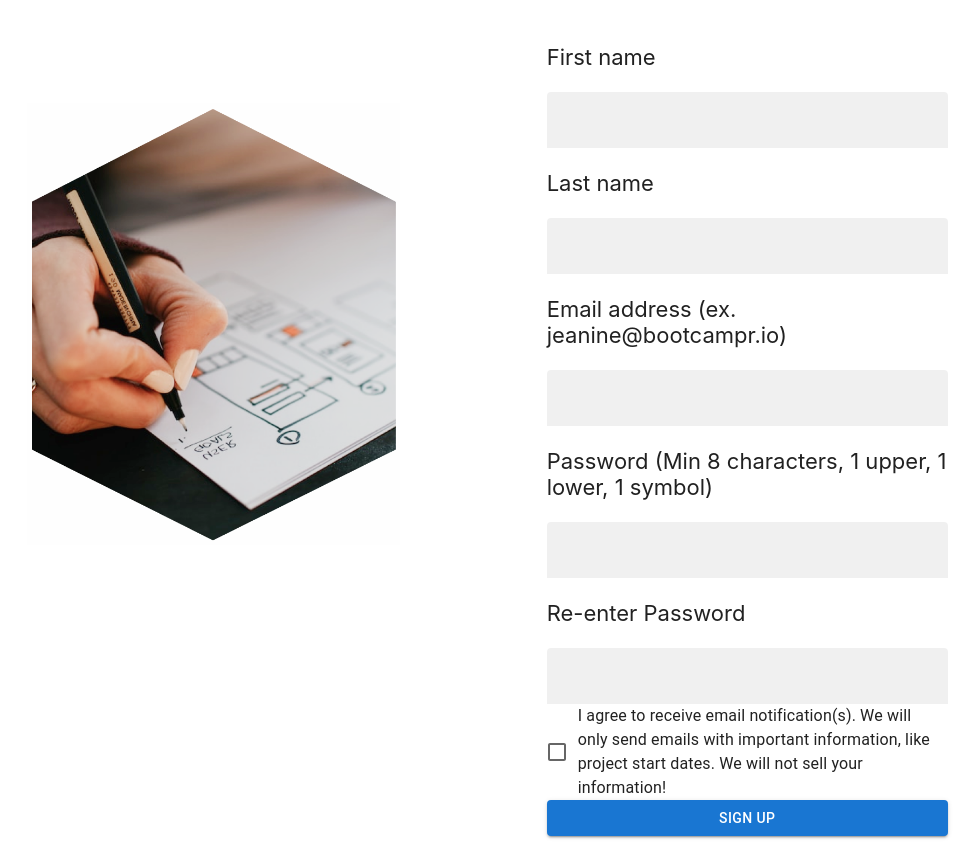
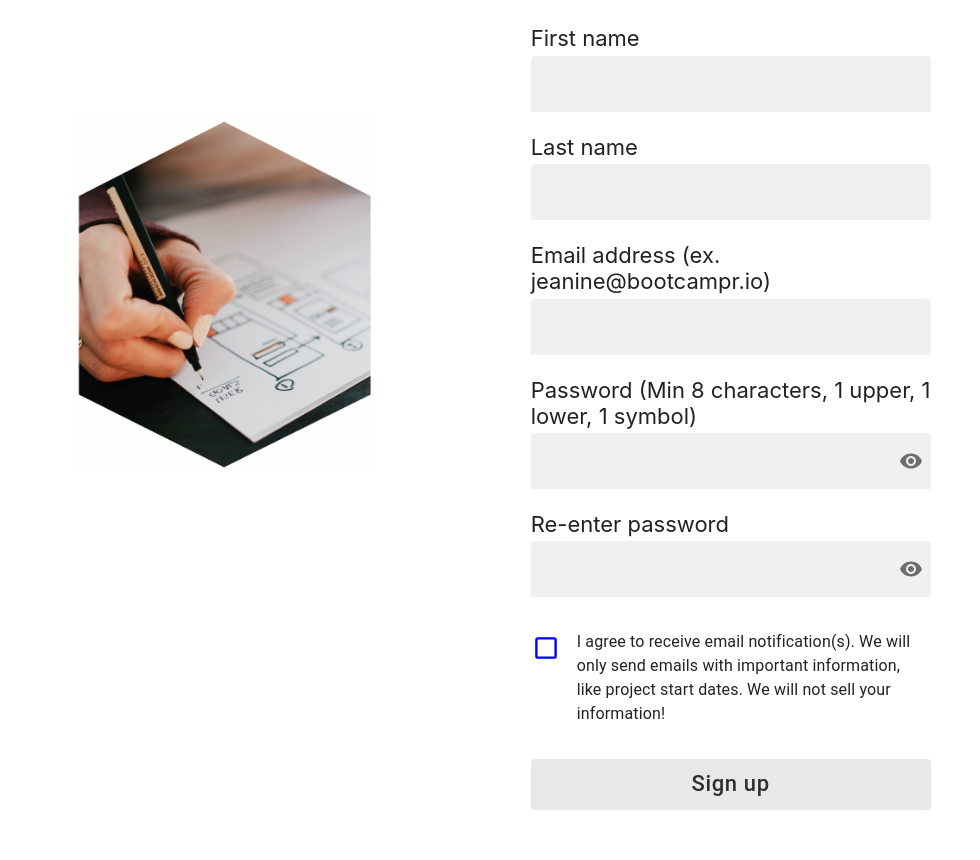
Before and after one commit to yeezick/bootcampr-assessment, a React (Create React App) app in the folder frontend/: page /sign-up in a window 1280 px wide. Shown: the part 300-1160 px from the top of the page, without its empty margins (216-1196 px from the left). After the commit the page ends 1110 px from the top, so only its background shows below. Built offline with nearby package versions, Linux system fonts and the light colour scheme.

Commit message:
Installed MUI icons and added Visibility toggle for password entries

```diff
--- a/frontend/package.json
+++ b/frontend/package.json
@@ -5,6 +5,7 @@
   "dependencies": {
     "@emotion/react": "^11.11.1",
     "@emotion/styled": "^11.11.0",
+    "@mui/icons-material": "^5.14.18",
     "@mui/material": "^5.14.17",
     "@testing-library/jest-dom": "^5.17.0",
     "@testing-library/user-event": "^13.5.0",
--- a/frontend/src/screens/Register/Register.scss
+++ b/frontend/src/screens/Register/Register.scss
@@ -5,16 +5,17 @@
     margin-top: 50px;
 
     h1 {
-        font-size: 50px;
+        font-size: 52px;
         margin: 0;
     }
 
     h2 {
-        font-size: 33px;
+        font-size: 34px;
     }
 
 
     & p {
         font-size: 22px;
+        margin-block-end: 0.2em;
     }
 }
--- a/frontend/src/screens/Register/Register.tsx
+++ b/frontend/src/screens/Register/Register.tsx
@@ -21,10 +21,8 @@ export const Register: React.FC = () => {
 
     const [showPassword, setShowPassword] = React.useState(false);
 
-    const handleClickShowPassword = () => setShowPassword((show) => !show);
-
-    const handleMouseDownPassword = (event: React.MouseEvent<HTMLButtonElement>) => {
-        event.preventDefault();
+    const handleClickShowPassword = () => {
+        setShowPassword(!showPassword);
     };
 
 return (
@@ -44,7 +42,7 @@ return (
                     sx={{
                         backgroundImage: 'url('+ RegisterPageImage+')',
                         backgroundRepeat: 'no-repeat',
-                        backgroundSize: '50%',
+                        backgroundSize: '40%',
                         backgroundPosition: '65% 25%',
                     }}
                 />
@@ -53,10 +51,8 @@ return (
                         component="form"
                         // onSubmit={handleRegister}
                         sx={{
-                        my: 3,
-                        mx: 2,
                         display: 'grid',
-                        gridTemplateColumns: { sm: '80%'},
+                        gridTemplateColumns: { sm: '75%'},
                         }}
                     >
                         <FormControl variant="standard">
@@ -67,30 +63,74 @@ return (
                             <p>Email address (ex. jeanine@bootcampr.io)</p>
                             <TextField required id="email" variant="filled" InputProps={{ disableUnderline: true}}/>
                             <p>Password (Min 8 characters, 1 upper, 1 lower, 1 symbol)</p>
-                            <TextField required id="password" type="password" variant="filled" InputProps={{ disableUnderline: true}}>
-                                <InputLabel htmlFor="outlined-adornment-password"></InputLabel>
-                                <OutlinedInput
-                                    id="outlined-adornment-password"
-                                    type={showPassword ? 'text' : 'password'}
-                                    endAdornment={
+                            <TextField
+                                required
+                                id="password"
+                                type="password"
+                                // value={password}
+                                variant="filled"
+                                InputProps={{
+                                    disableUnderline: true,
+                                    endAdornment: (
                                         <InputAdornment position="end">
                                             <IconButton
                                                 aria-label="toggle password visibility"
                                                 onClick={handleClickShowPassword}
-                                        onMouseDown={handleMouseDownPassword}
                                                 edge="end"
                                             >
-                                        {/* {showPassword ? <VisibilityOff /> : <Visibility />} */}
+                                                {showPassword ? <VisibilityOff /> : <Visibility />}
                                             </IconButton>
                                         </InputAdornment>
-                                    }
-                                    label="Password "
-                                />
+                                    )}}>
                             </TextField>
-                            <p>Re-enter Password</p>
-                            <TextField id="reentered-password" type="password" variant="filled" InputProps={{ disableUnderline: true}}/>
-                            <FormControlLabel control={<Checkbox value="allowEmails" />} label="I agree to receive email notification(s). We will only send emails with important information, like project start dates. We will not sell your information!" labelPlacement="end"/>
-                            <Button variant="contained">Sign up</Button>
+                            <p>Re-enter password</p>
+                            <TextField
+                                required
+                                id="re-entered-password"
+                                type="password"
+                                // value={password}
+                                variant="filled"
+                                InputProps={{
+                                    disableUnderline: true,
+                                    endAdornment: (
+                                        <InputAdornment position="end">
+                                            <IconButton
+                                                aria-label="toggle password visibility"
+                                                onClick={handleClickShowPassword}
+                                                edge="end"
+                                            >
+                                                {showPassword ? <VisibilityOff /> : <Visibility />}
+                                            </IconButton>
+                                        </InputAdornment>
+                                    )}}>
+                            </TextField>
+                            <FormControlLabel
+                                control={
+                                    <Checkbox
+                                        value="allowEmails"
+                                        sx={{
+                                            color: 'blue',
+                                            marginBlockEnd: '60px',
+                                            marginRight: '10px',
+                                            marginLeft: '5px',
+                                            transform: 'scale(1.2)',
+                                            fontSize: '1em'
+                                        }}
+                                    />}
+                                label="I agree to receive email notification(s). We will only send emails with important information, like project start dates. We will not sell your information!"
+                                labelPlacement="end"
+                                sx={{
+                                    marginBlockStart: '30px',
+                                    marginBlockEnd: '30px'
+                                }} />
+                            <Button variant="contained"
+                                sx={{
+                                    backgroundColor: 'rgba(0, 0, 0, 0.09)',
+                                    color: 'rgba(0, 0, 0, 0.8)',
+                                    boxShadow: '0',
+                                    textTransform: 'unset',
+                                    fontSize: '22px',
+                                }}>Sign up</Button>
                         </FormControl>
                     </Box>
                 </Grid>
```
Also changed, not shown: 1 other file (tests, documents, lock files or other folders). Lines whose indentation alone changed are shown as unchanged.
